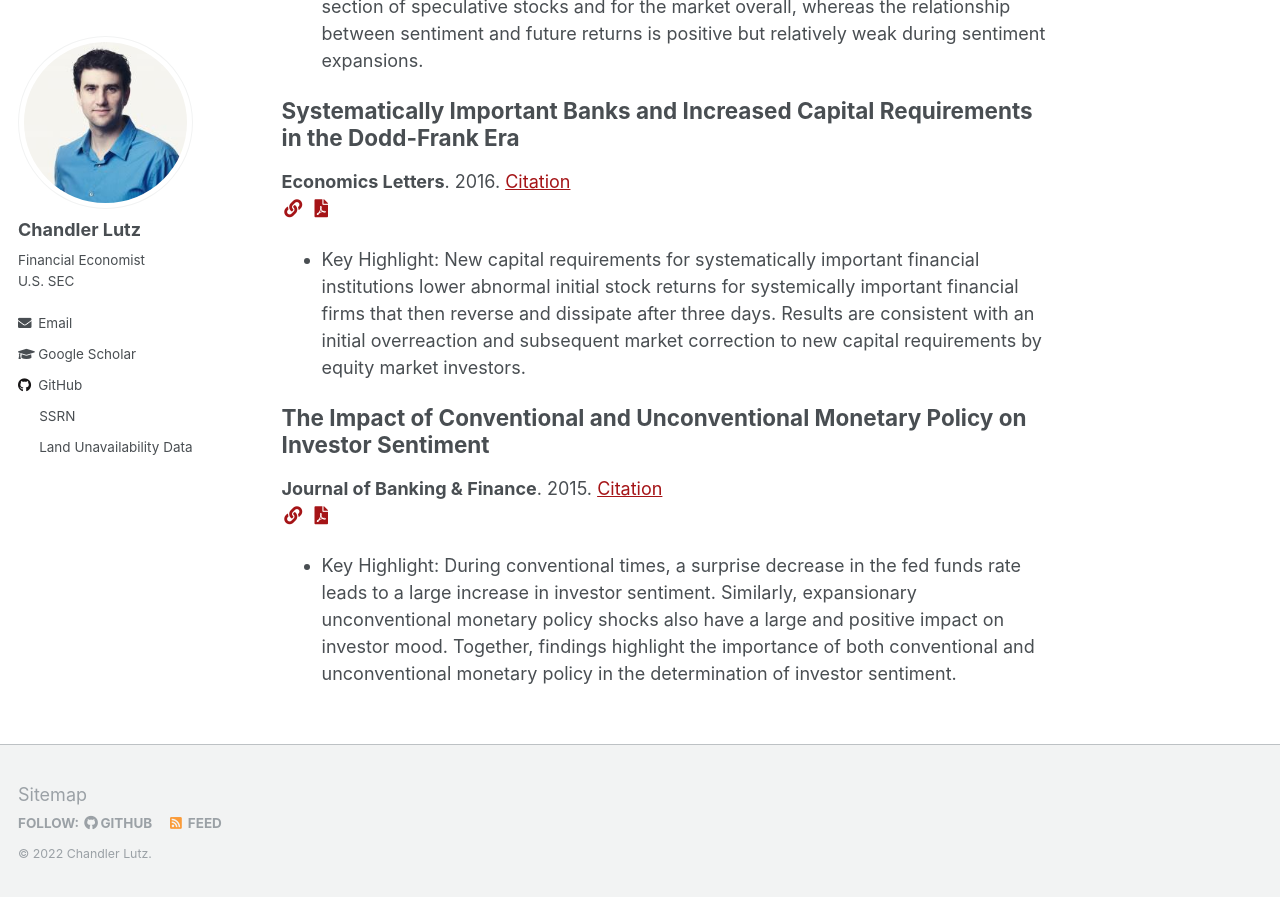
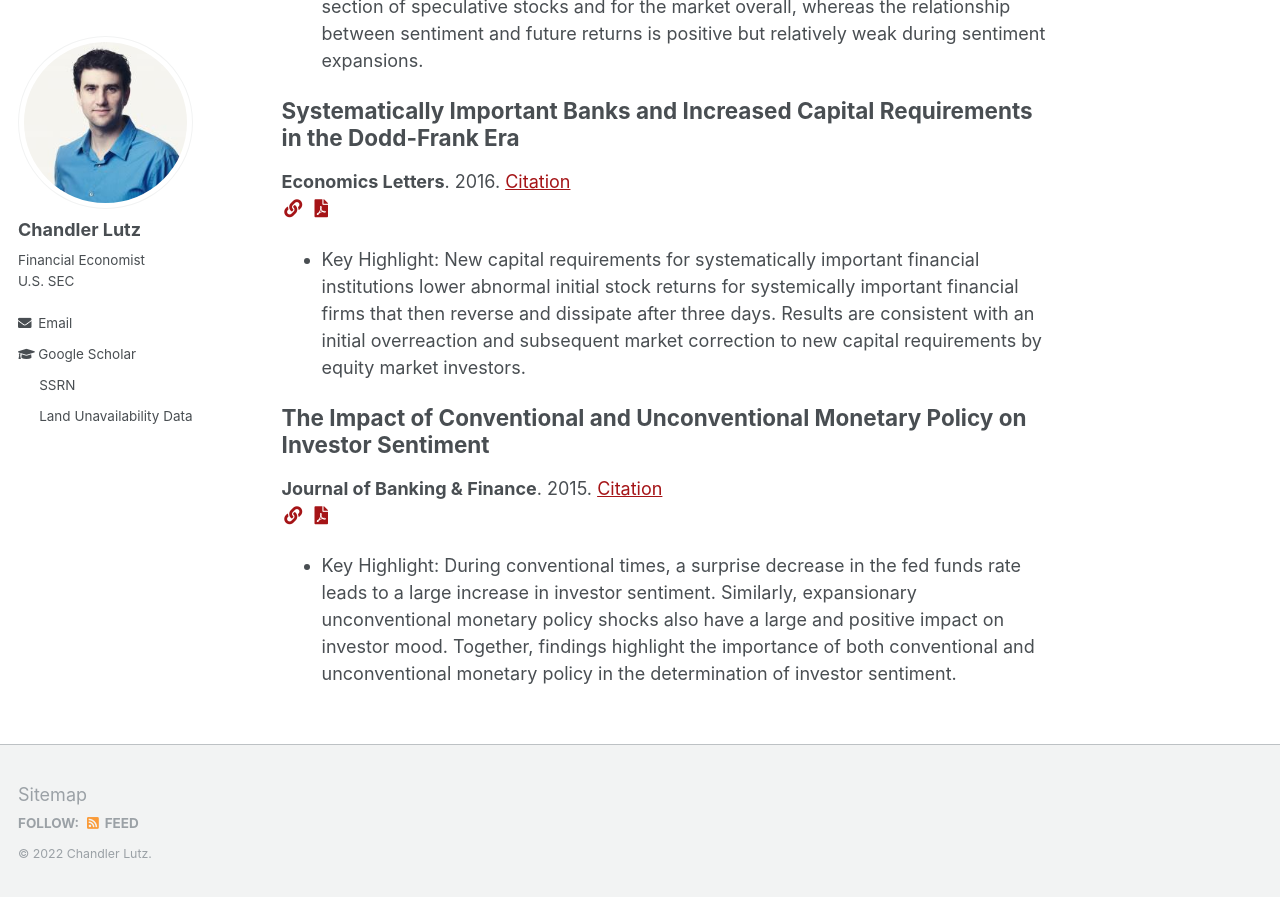
Before and after one commit to ChandlerLutz/ChandlerLutz.github.io, a Jekyll site: the page built from _pages/about.md, in a window 1280 px wide and 900 px high, scrolled down 2937 px. Shown: the top 897 px of the window. Built offline with Jekyll 4.4.1, drawn with Linux system fonts in a browser that asks for light colours.

Commit message:
Remove github link from contact profile

```diff
--- a/_config.yml
+++ b/_config.yml
@@ -100,7 +100,7 @@ author:
   flickr           :
   facebook         :
   foursquare       :
-  github           : "ChandlerLutz"
+  github           : # "ChandlerLutz"
   gitlab           :
   google_plus      :
   keybase          :
```
